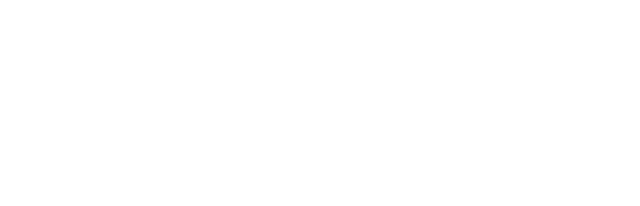
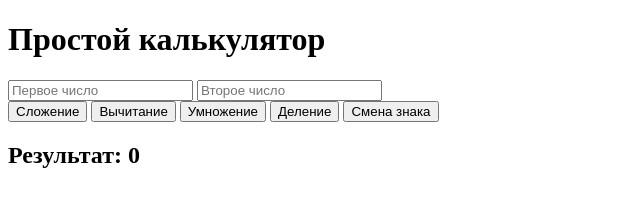
Before and after one commit to indeyec/-----------------------, a plain HTML site: page index.html in a window 1280 px wide. Shown: the whole page, without its empty margins (0-640 px from the left). Drawn offline with Linux system fonts and the light colour scheme.

Commit message:
Первым делом создаем html форму, для ввода значений в наш калькулятор и кнопки для различных действий

```diff
--- a/index.html
+++ b/index.html
@@ -7,6 +7,17 @@
     <link rel="stylesheet" href="css/style.css">
 </head>
 <body>
+    <h1>Простой калькулятор</h1>
+    <input type="number" id="num1" placeholder="Первое число" />
+    <input type="number" id="num2" placeholder="Второе число" />
+    <div>
+        <button onclick="calculate('+')">Сложение</button>
+        <button onclick="calculate('-')">Вычитание</button>
+        <button onclick="calculate('*')">Умножение</button>
+        <button onclick="calculate('/')">Деление</button>
+        <button onclick="changeSign()">Смена знака</button>
+    </div>
+    <h2>Результат: <span id="result">0</span></h2>
     <script src="js/script.js"></script>
 </body>
 </html>
```
